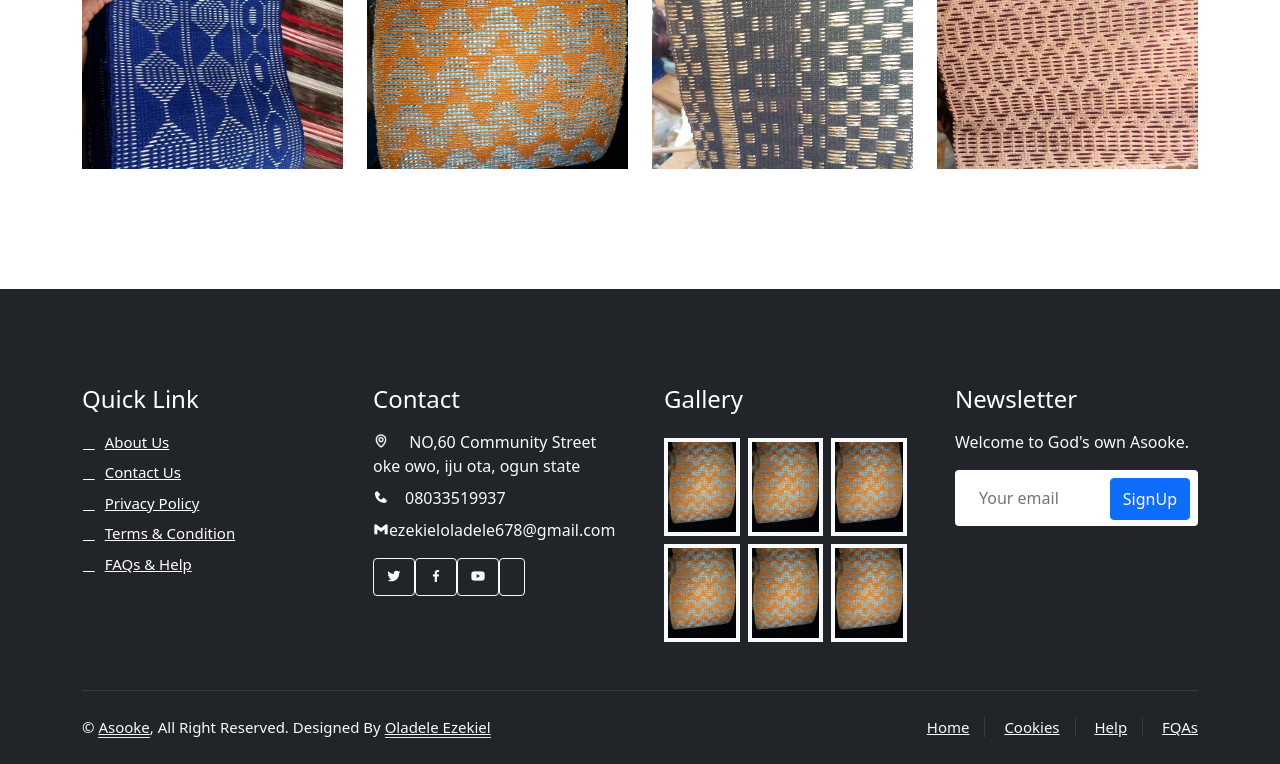
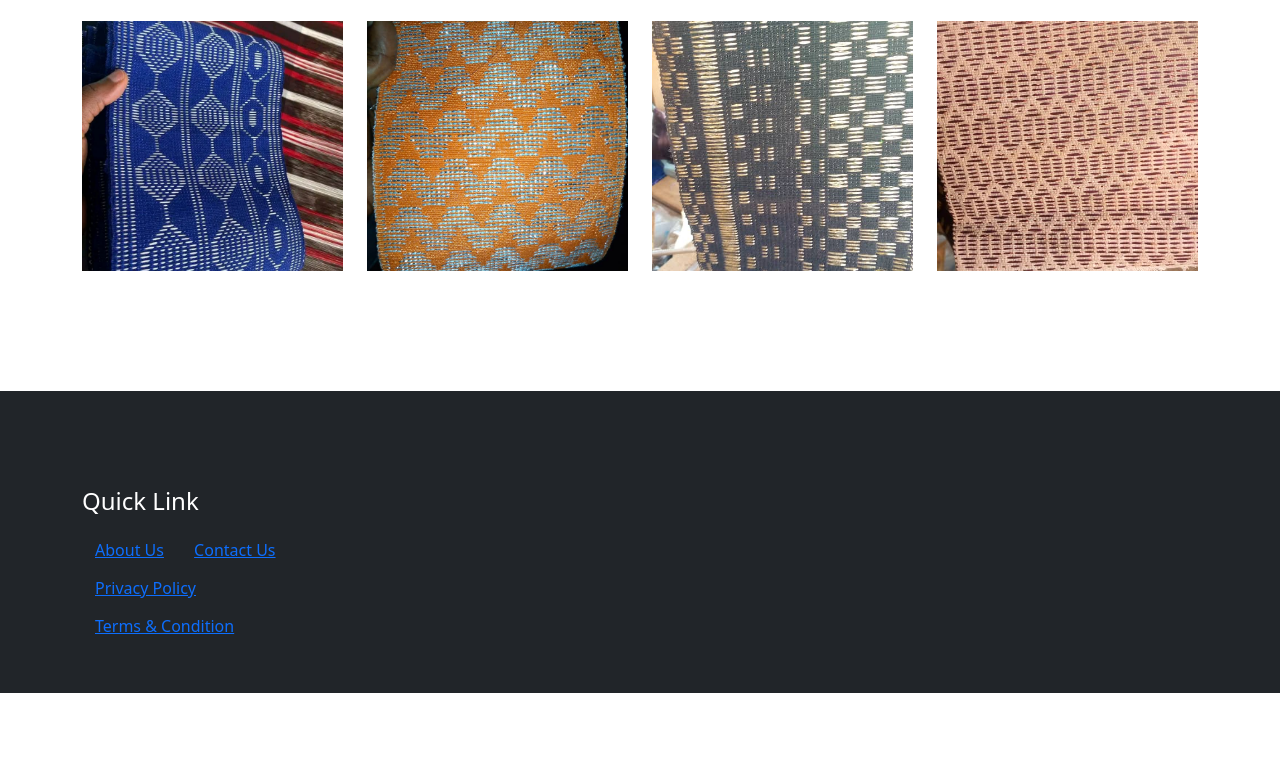
Before and after one commit to easyboi211/asooke, a plain HTML site: page index.html in a window 1280 px wide. Shown: the part 2746-3510 px from the top of the page. After the commit the page ends 3439 px from the top, so only its background shows below. Drawn offline with nearby package versions, Linux system fonts and the light colour scheme.

Commit message:
Update index.html

```diff
--- a/index.html
+++ b/index.html
@@ -3,7 +3,6 @@
 <head>
     <meta charset="UTF-8">
     <meta name="viewport" content="width=device-width, initial-scale=1.0">
-    <link rel="stylesheet" href="style.css">
     <link rel="stylesheet" href="bootstrap.min.css">
     <link href='https://unpkg.com/boxicons@2.1.4/css/boxicons.min.css' rel='stylesheet'>
     <title>Asooke Header</title>
@@ -139,74 +138,3 @@
                             <a class="btn btn-link" href="">Contact Us</a>
                             <a class="btn btn-link" href="">Privacy Policy</a>
                             <a class="btn btn-link" href="">Terms & Condition</a>
-                            <a class="btn btn-link" href="">FAQs & Help</a>
-                        </div>
-                        <div class="col-lg-3 col-md-6">
-                            <h4 class="text-white mb-3">Contact</h4>
-                            <p class="mb-2"><i class='bx bx-map bx-tada me-3' style='color:#ffffff'></i> NO,60 Community Street oke owo, iju ota, ogun state</p>
-                            <p class="mb-2"><i class='bx bxs-phone bx-tada me-3' style='color:#ffffff'></i>08033519937</p>
-                            <p class="mb-2"><i class='bx bxl-gmail' style='color:#ffffff'></i>ezekieloladele678@gmail.com</p>
-                            <div class="d-flex pt-2">
-                                <a class="btn btn-outline-light btn-social" href=""><i class='bx bxl-twitter'></i></a>
-                                <a class="btn btn-outline-light btn-social" href=""><i class="bx bxl-facebook"></i></a>
-                                <a class="btn btn-outline-light btn-social" href=""><i class="bx bxl-youtube"></i></a>
-                                <a class="btn btn-outline-light btn-social" href=""><i class="bx bxl-linkedin-in"></i></a>
-                            </div>
-                        </div>
-                        <div class="col-lg-3 col-md-6">
-                            <h4 class="text-white mb-3">Gallery</h4>
-                            <div class="row g-2 pt-2">
-                                <div class="col-4">
-                                    <img src="IMG-20230919-WA0016.jpg" alt="" class="img-fluid p-1 bg-light">
-                                </div>
-                                <div class="col-4">
-                                    <img src="IMG-20230919-WA0016.jpg" alt="" class="img-fluid p-1 bg-light">
-                                </div>
-                                <div class="col-4">
-                                    <img src="IMG-20230919-WA0016.jpg" alt="" class="img-fluid p-1 bg-light">
-                                </div>
-                                <div class="col-4">
-                                    <img src="IMG-20230919-WA0016.jpg" alt="" class="img-fluid p-1 bg-light">
-                                </div>
-                                <div class="col-4">
-                                    <img src="IMG-20230919-WA0016.jpg" alt="" class="img-fluid p-1 bg-light">
-                                </div>
-                                <div class="col-4">
-                                    <img src="IMG-20230919-WA0016.jpg" alt="" class="img-fluid p-1 bg-light">
-                                </div>
-                            </div>
-                        </div>
-                        <div class="col-lg-3 col-md-6">
-                            <h4 class="text-white mb-3">Newsletter</h4>
-                            <p>Welcome to God's own Asooke.</p>
-                            <div class="position-relative mx-auto" style="max-width: 400px;">
-                                <input class="form-control border-0 w-100 py-3 ps-4 pe-5" type="text" placeholder="Your email">
-                                <button type="button" class="btn btn-primary py-2 position-absolute top-0 end-0 mt-2 me-2">SignUp</button>
-                            </div>
-                        </div>
-                    </div>
-                </div>
-                <div class="container">
-                    <div class="copyright">
-                        <div class="row">
-                            <div class="col-md-6 text-center text-md-start mb-3 mb-md-0">
-                                &copy; <a class="border-bottom" href="#">Asooke</a>, All Right Reserved.
-                                Designed By <a class="border-bottom" href="https://htmlcodex.com">Oladele Ezekiel</a>
-                            </div>
-                            <div class="col-md-6 text-center text-md-end">
-                                <div class="footer-menu">
-                                    <a href="">Home</a>
-                                    <a href="">Cookies</a>
-                                    <a href="">Help</a>
-                                    <a href="">FQAs</a>
-                                </div>
-                            </div>
-                        </div>
-                    </div>
-                </div>
-            </div>
-        </section>
-        <!-- Footer End -->
-    </div>
-</body>
-</html>
```
